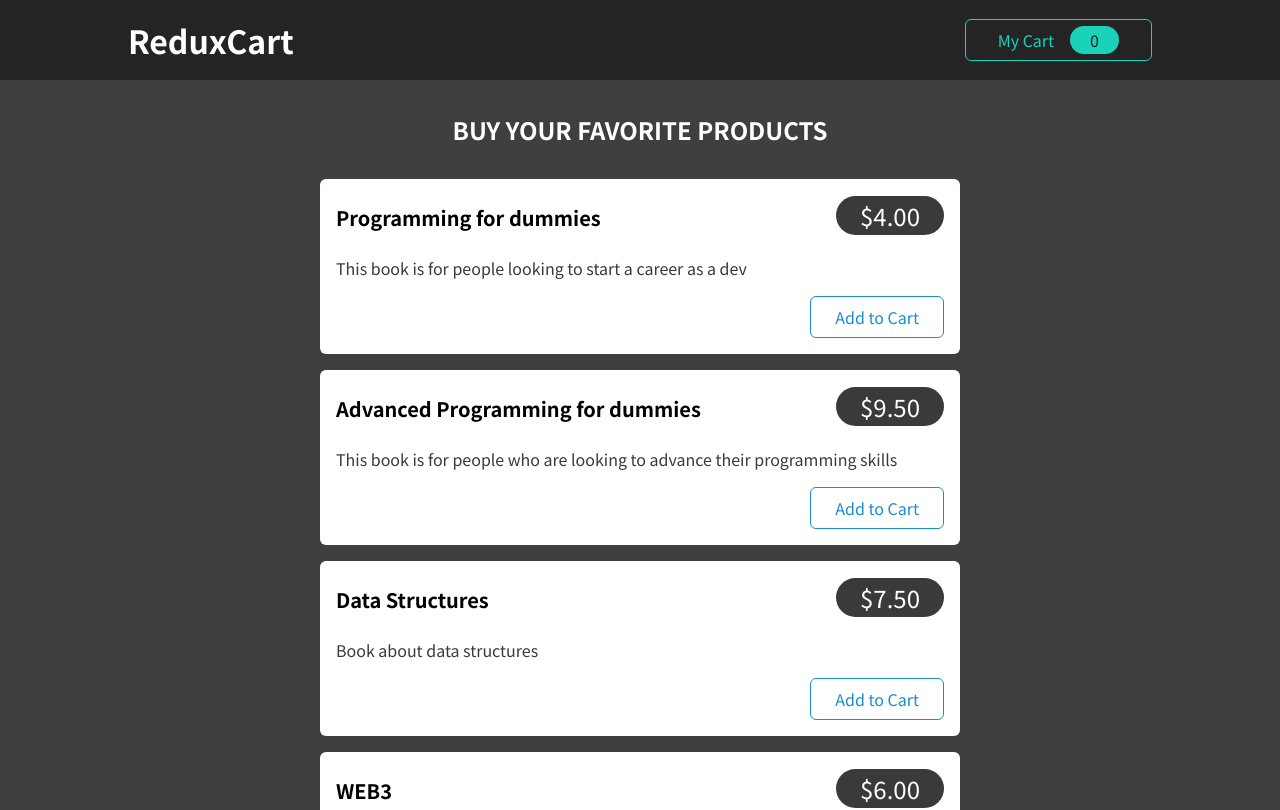
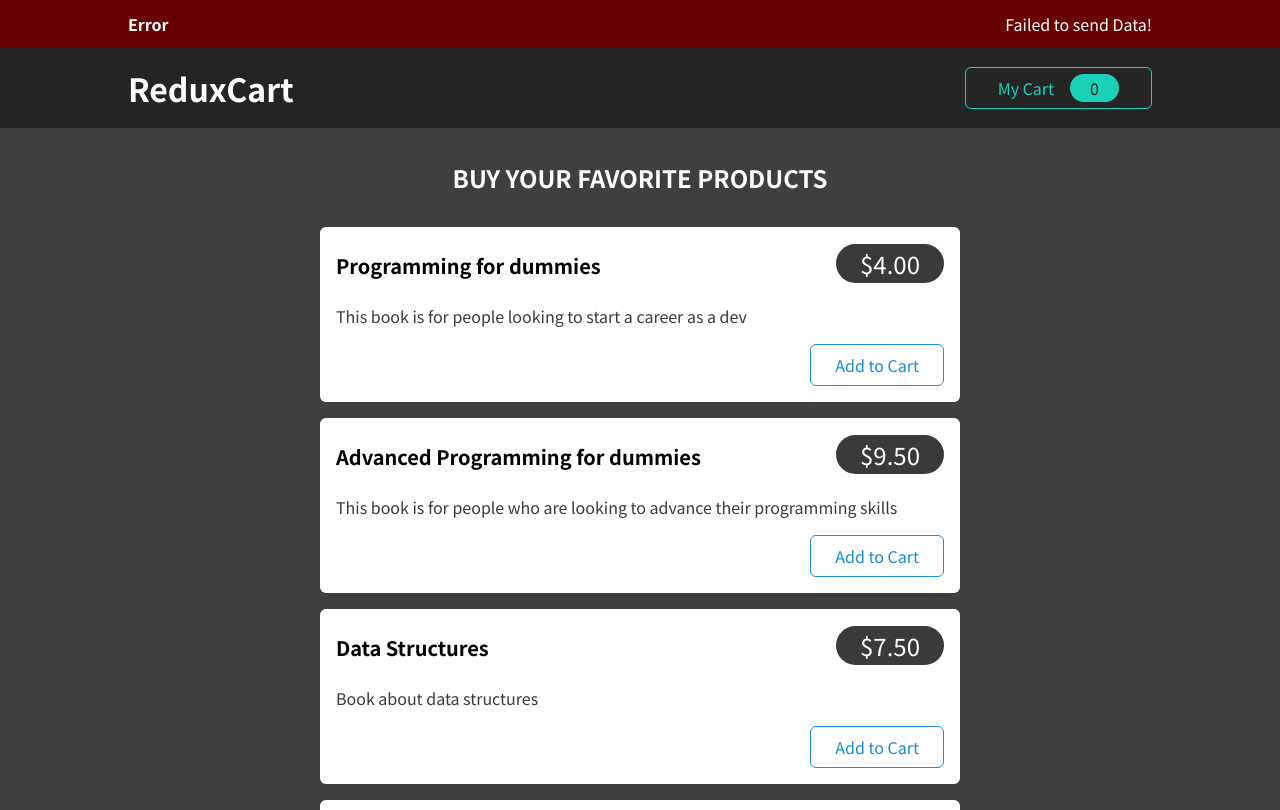
Before and after one commit to calls9-jacobmarsay/advanced-redux, a React (Create React App) app: page / in a window 1280 px wide. Shown: the top 810 px of the page. Built offline with nearby package versions, Linux system fonts and the light colour scheme; no server answers.

Commit message:
Notification bar implemented for updating data to firebase

```diff
--- a/src/App.js
+++ b/src/App.js
@@ -2,12 +2,17 @@ import { useEffect } from "react";
 import Cart from "./components/Cart/Cart";
 import Layout from "./components/Layout/Layout";
 import Products from "./components/Shop/Products";
+import Notification from "./components/UI/Notifications";
 import { useSelector, useDispatch } from "react-redux";
 import { notificationActions } from "./store/slice/notificationSlice";
+import React from "react";
 
 function App() {
   const showCart = useSelector((state) => state.toggle.cartIsToggled);
   const cartData = useSelector((state) => state.cart);
+  const notificationStatus = useSelector(
+    (state) => state.notification.notification
+  );
   const dispatch = useDispatch();
 
   useEffect(() => {
@@ -49,10 +54,19 @@ function App() {
   }, [dispatch, cartData]);
 
   return (
-    <Layout>
-      {showCart && <Cart />}
-      <Products />
-    </Layout>
+    <React.Fragment>
+      {notificationStatus && (
+        <Notification
+          status={notificationStatus.status}
+          title={notificationStatus.title}
+          message={notificationStatus.message}
+        />
+      )}
+      <Layout>
+        {showCart && <Cart />}
+        <Products />
+      </Layout>
+    </React.Fragment>
   );
 }
 
--- a/src/store/slice/notificationSlice.js
+++ b/src/store/slice/notificationSlice.js
@@ -4,7 +4,7 @@ const notificationSlice = createSlice({
   initialState: {
     notification: null,
   },
-  name: "notifications",
+  name: "notification",
   reducers: {
     showNotification(state, action) {
       state.notification = {
```
